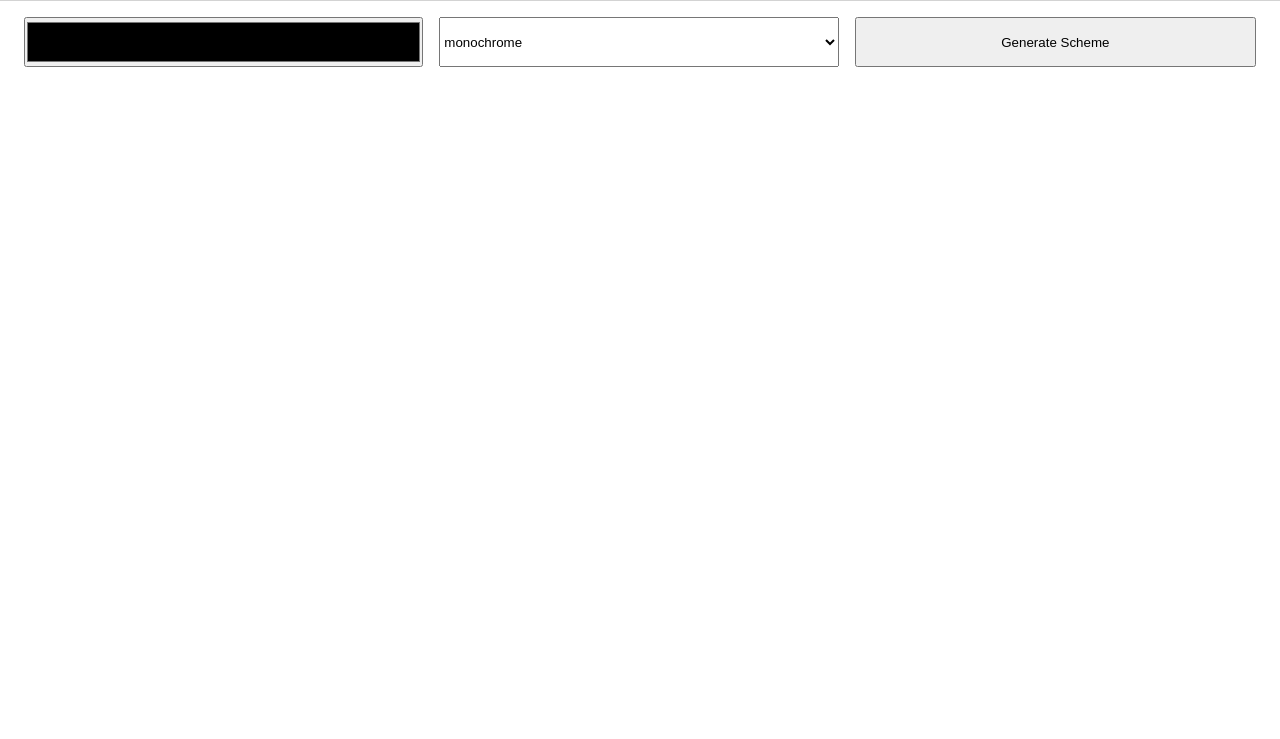
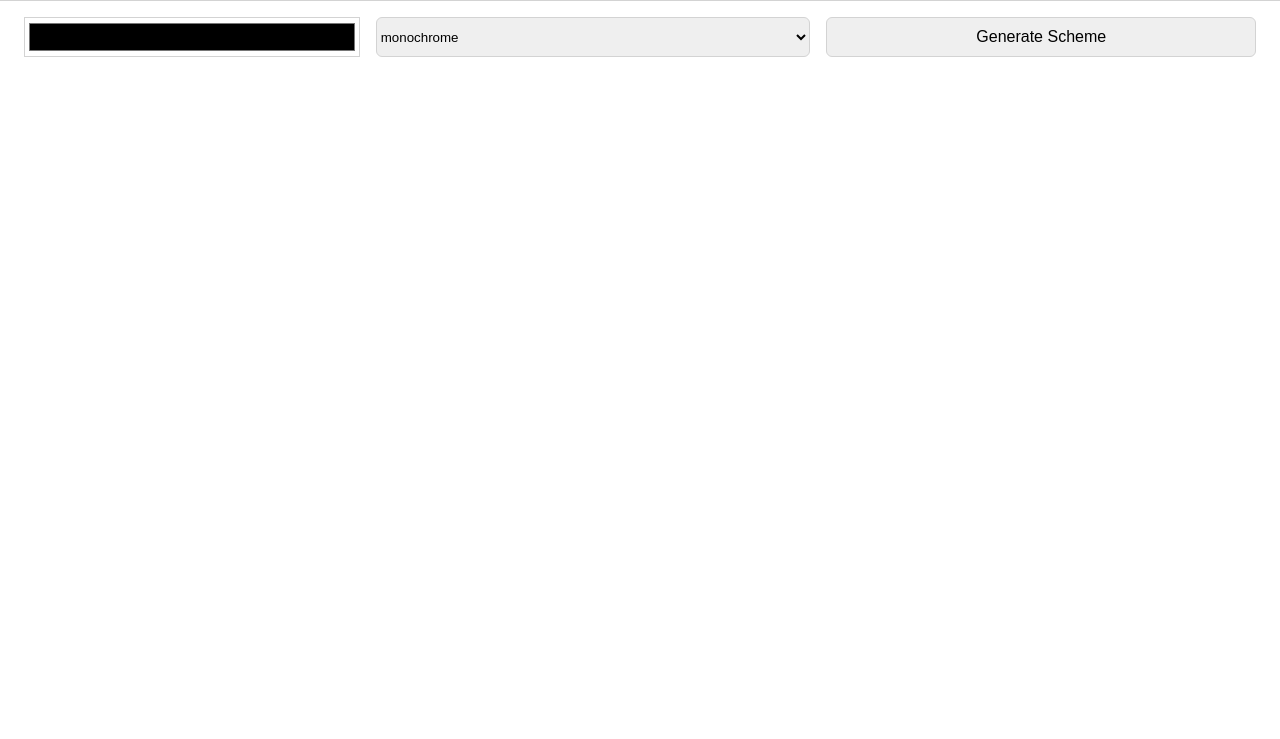
Before and after one commit to justberatt/colorSchemeGenerator, a plain HTML site: page index.html in a window 1280 px wide. Shown: the part 61-800 px from the top of the page. Drawn offline with Linux system fonts and the light colour scheme.

Commit message:
final touches

```diff
--- a/style.css
+++ b/style.css
@@ -34,18 +34,27 @@ header {
 }
 
 .input-item {
-    flex: 1;
-    padding: 0;
-    margin: 0;
-    height: 50px;
+    flex-grow: 1;
+    height: 40px;
+    border-radius: 6px;
+    border: 1px solid lightgrey;
+    outline: none;
+}
+
+.seed-color {
+    border-radius: 0;
+    background-color: white;
+    cursor: pointer;
 }
 
 button {
     cursor: pointer;
+    border: none;
+    font-size: 1rem;
 }
 
 .color-scheme-list {
-    height: calc(100vh - 146px);
+    height: calc(100vh - 136px);
 }
 
 .generator-colors {
@@ -62,4 +71,5 @@ button {
     width: 100%;
     padding-bottom: 2em;
     color: white;
+    text-shadow: 0px 0px 5px black;
 }
```
